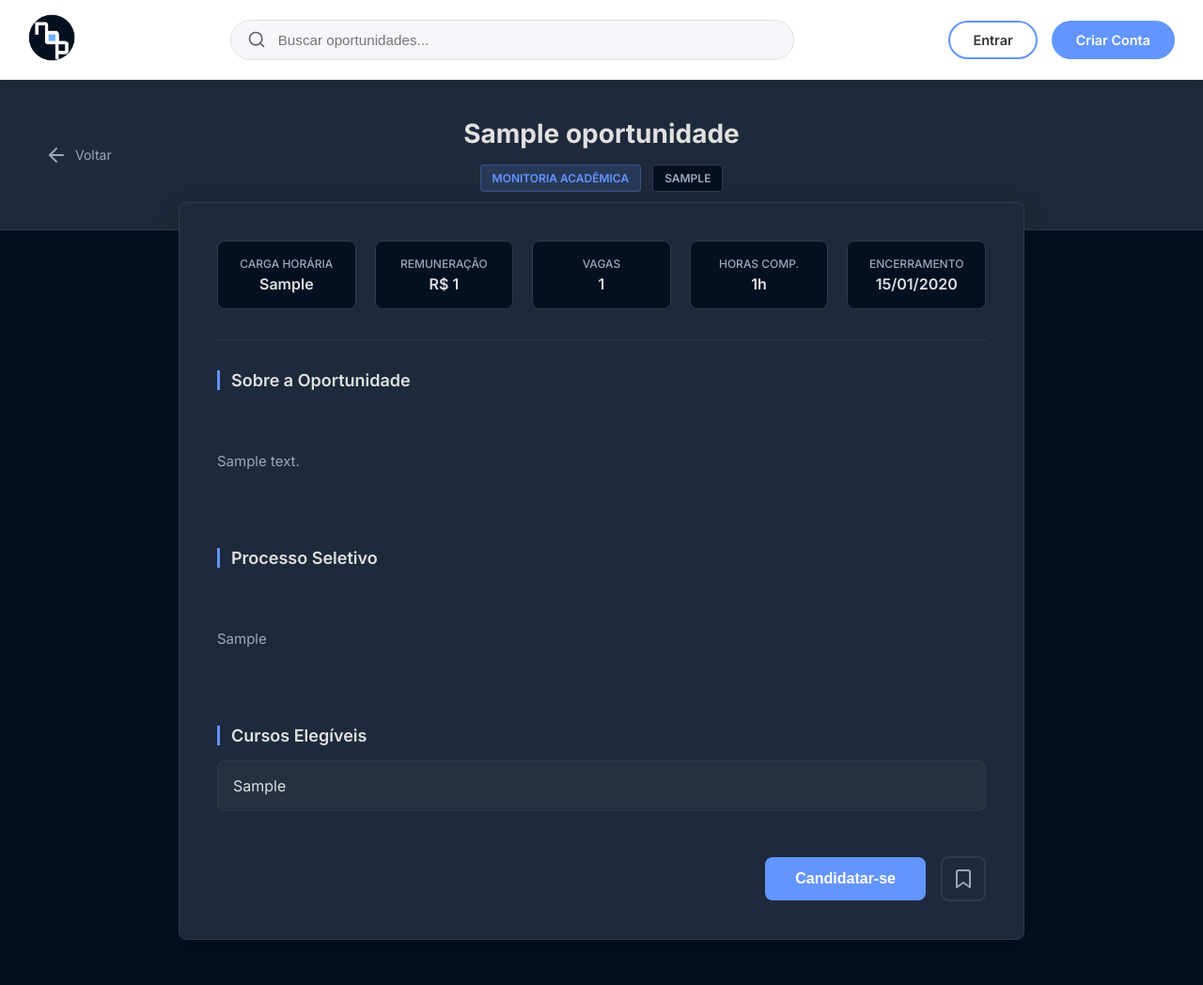
After one commit to udagla5/INF1039---25.2---Time-1, a Django app: page /oportunidade/1/ in a window 1280 px wide. The commit adds this page. Shown: the whole page at 94% size. Run offline with Django 5.2, Linux system fonts and the light colour scheme; tables that the repository leaves empty hold one stand-in row (values such as "Sample post").

Commit message:
tela oportunidade

```diff
--- a/Projeto Django/nop/contas/urls.py
+++ b/Projeto Django/nop/contas/urls.py
@@ -3,6 +3,9 @@ from django.urls import path
 from django.contrib.auth import views as auth_views
 from . import views
 from .views import FeedView
+from django.urls import path
+from . import views
+
 
 
 urlpatterns = [
@@ -24,6 +27,7 @@ urlpatterns = [
     # ========== OPORTUNIDADES ==========
     # URL de criação (que já deve estar funcionando)
     path('criar-oportunidade/', views.criar_oportunidade, name='criar_oportunidade'),
+    path('oportunidade/<int:id>/', views.detalhe_oportunidade, name='detalhe_oportunidade'),
 
     # 🔑 ADICIONE ESTA LINHA: O nome 'lista_oportunidades' é o que o redirect procura.
     path('', views.lista_oportunidades, name='lista_oportunidades'),
--- a/Projeto Django/nop/contas/views.py
+++ b/Projeto Django/nop/contas/views.py
@@ -10,6 +10,13 @@ from django.http import JsonResponse
 from django.urls import reverse_lazy
 from .forms import OportunidadeForm, CustomLoginForm, InteressesForm, EditarPerfilForm, UsuarioForm, MensagemForm
 from .models import Oportunidade, Usuario, Mensagem
+from django.shortcuts import render, get_object_or_404
+from .models import Oportunidade
+
+def detalhe_oportunidade(request, id):
+    # Busca a oportunidade pelo ID ou retorna erro 404 se não existir
+    oportunidade = get_object_or_404(Oportunidade, pk=id)
+    return render(request, 'oportunidade.html', {'oportunidade': oportunidade})
 
 # ========== PÁGINAS PRINCIPAIS ==========
 def home(request):
--- /dev/null
+++ b/Projeto Django/nop/static/css/oportunidade.css
@@ -0,0 +1,224 @@
+/* static/css/oportunidade.css */
+
+.op-detail-page {
+    background: var(--background-dark); /* Usando variável do base.css */
+    min-height: 100vh;
+    padding-bottom: 48px;
+    font-family: 'Inter', sans-serif;
+}
+
+/* --- Header --- */
+.op-detail-header {
+    background: var(--primary-dark-light); /* Usando variável do base.css */
+    padding: 40px 24px;
+    border-bottom: 1px solid var(--border-color);
+    text-align: center;
+    position: relative;
+}
+
+.op-back-btn {
+    position: absolute;
+    left: 48px;
+    top: 50%;
+    transform: translateY(-50%);
+    display: flex;
+    align-items: center;
+    gap: 8px;
+    color: var(--text-gray);
+    text-decoration: none;
+    font-size: 14px;
+    transition: color 0.2s;
+}
+
+.op-back-btn:hover {
+    color: var(--primary-blue);
+}
+
+.op-title {
+    font-size: 28px;
+    color: var(--text-light);
+    margin: 0 0 16px 0;
+    font-weight: 700;
+}
+
+.op-badges {
+    display: flex;
+    justify-content: center;
+    gap: 12px;
+}
+
+.badge {
+    padding: 6px 12px;
+    border-radius: 4px;
+    font-size: 12px;
+    font-weight: 600;
+    text-transform: uppercase;
+}
+
+.badge-tipo {
+    background: rgba(99, 149, 255, 0.15); /* Transparência baseada no primary-blue */
+    color: var(--primary-blue);
+    border: 1px solid rgba(99, 149, 255, 0.3);
+}
+
+.badge-local {
+    background: var(--primary-dark);
+    color: var(--text-gray);
+    border: 1px solid var(--border-color);
+}
+
+/* --- Container Principal --- */
+.op-container {
+    max-width: 900px;
+    margin: -30px auto 0;
+    background: var(--primary-dark-light); /* Fundo do card igual base.css */
+    border-radius: var(--border-radius);
+    border: 1px solid var(--border-color);
+    padding: 40px;
+    position: relative;
+    box-shadow: var(--shadow-lg);
+}
+
+/* --- Grid de Infos --- */
+.op-grid-info {
+    display: grid;
+    grid-template-columns: repeat(auto-fit, minmax(140px, 1fr));
+    gap: 20px;
+    margin-bottom: 32px;
+}
+
+.info-card {
+    background: var(--background-dark);
+    padding: 16px;
+    border-radius: var(--border-radius);
+    border: 1px solid var(--border-color);
+    text-align: center;
+}
+
+.info-card .label {
+    display: block;
+    font-size: 12px;
+    color: var(--text-gray);
+    margin-bottom: 4px;
+    text-transform: uppercase;
+    font-weight: 500;
+}
+
+.info-card .value {
+    display: block;
+    font-size: 16px;
+    color: var(--text-light);
+    font-weight: 600;
+}
+
+.op-divider {
+    border: 0;
+    height: 1px;
+    background: var(--border-color);
+    margin: 32px 0;
+}
+
+/* --- Seções de Texto --- */
+.op-section {
+    margin-bottom: 32px;
+}
+
+.op-section h2 {
+    font-size: 18px;
+    color: var(--text-light);
+    margin-bottom: 16px;
+    border-left: 3px solid var(--primary-blue);
+    padding-left: 12px;
+    font-weight: 600;
+}
+
+.op-text-content {
+    color: var(--text-gray);
+    line-height: 1.6;
+    font-size: 15px;
+    white-space: pre-wrap;
+}
+
+.op-text-highlight {
+    color: var(--text-light);
+    background: rgba(255, 255, 255, 0.03);
+    padding: 16px;
+    border-radius: var(--border-radius);
+    border: 1px solid var(--border-color);
+}
+
+/* --- Botões de Ação --- */
+.op-actions {
+    display: flex;
+    gap: 16px;
+    margin-top: 48px;
+    align-items: center;
+    justify-content: flex-end; /* Botões à direita */
+}
+
+.btn-candidatar {
+    background: var(--primary-blue);
+    color: white;
+    border: none;
+    padding: 14px 32px;
+    border-radius: var(--border-radius);
+    font-size: 16px;
+    font-weight: 600;
+    cursor: pointer;
+    transition: filter 0.2s;
+}
+
+.btn-candidatar:hover {
+    filter: brightness(1.1);
+}
+
+/* Estilo do botão de favoritar igual ao feed (bookmark) */
+.btn-favoritar-feed {
+    background: transparent;
+    border: 2px solid var(--border-color);
+    color: var(--text-gray); /* Cor do ícone inativo */
+    width: 48px;
+    height: 48px;
+    border-radius: var(--border-radius);
+    cursor: pointer;
+    display: flex;
+    align-items: center;
+    justify-content: center;
+    transition: all 0.2s;
+}
+
+.btn-favoritar-feed:hover {
+    border-color: var(--primary-blue);
+    color: var(--primary-blue);
+}
+
+.btn-favoritar-feed svg {
+    stroke-width: 2px;
+}
+
+/* Responsividade */
+@media (max-width: 768px) {
+    .op-container {
+        margin: 0;
+        border-radius: 0;
+        border-left: none;
+        border-right: none;
+        padding: 24px;
+    }
+
+    .op-back-btn span {
+        display: none;
+    }
+
+    .op-back-btn {
+        left: 20px;
+    }
+
+    .op-actions {
+        justify-content: space-between; /* Espalha os botões no mobile */
+    }
+
+    .btn-candidatar {
+        flex: 1; /* Ocupa o espaço restante */
+    }
+}
--- /dev/null
+++ b/Projeto Django/nop/templates/oportunidade.html
@@ -0,0 +1,85 @@
+{% extends 'base.html' %}
+{% load static %}
+
+{% block title %}{{ oportunidade.titulo }} | NOP{% endblock %}
+
+{% block extra_css %}
+<link rel="stylesheet" href="{% static 'css/oportunidade.css' %}" />
+{% endblock %}
+
+{% block content %}
+<div class="op-detail-page">
+
+    <header class="op-detail-header">
+        <a href="javascript:history.back()" class="op-back-btn">
+            <svg width="24" height="24" viewBox="0 0 24 24" fill="none" stroke="currentColor" stroke-width="2" stroke-linecap="round" stroke-linejoin="round">
+                <line x1="19" y1="12" x2="5" y2="12"></line>
+                <polyline points="12 19 5 12 12 5"></polyline>
+            </svg>
+            Voltar
+        </a>
+        <h1 class="op-title">{{ oportunidade.titulo }}</h1>
+        <div class="op-badges">
+            <span class="badge badge-tipo">{{ oportunidade.get_tipo_display }}</span>
+            <span class="badge badge-local">{{ oportunidade.local }}</span>
+        </div>
+    </header>
+
+    <main class="op-container">
+        <div class="op-grid-info">
+            <div class="info-card">
+                <span class="label">Carga Horária</span>
+                <span class="value">{{ oportunidade.carga_horaria }}</span>
+            </div>
+            <div class="info-card">
+                <span class="label">Remuneração</span>
+                <span class="value">R$ {{ oportunidade.remuneracao }}</span>
+            </div>
+            <div class="info-card">
+                <span class="label">Vagas</span>
+                <span class="value">{{ oportunidade.num_vagas }}</span>
+            </div>
+            <div class="info-card">
+                <span class="label">Horas Comp.</span>
+                <span class="value">{{ oportunidade.horas_complementares }}h</span>
+            </div>
+            <div class="info-card">
+                <span class="label">Encerramento</span>
+                <span class="value">{{ oportunidade.data_encerramento|date:"d/m/Y" }}</span>
+            </div>
+        </div>
+
+        <hr class="op-divider">
+
+        <section class="op-section">
+            <h2>Sobre a Oportunidade</h2>
+            <div class="op-text-content">
+                {{ oportunidade.descricao|linebreaks }}
+            </div>
+        </section>
+
+        <section class="op-section">
+            <h2>Processo Seletivo</h2>
+            <div class="op-text-content">
+                {{ oportunidade.processo_seletivo|linebreaks }}
+            </div>
+        </section>
+
+        <section class="op-section">
+            <h2>Cursos Elegíveis</h2>
+            <p class="op-text-highlight">{{ oportunidade.cursos_elegiveis }}</p>
+        </section>
+
+        <div class="op-actions">
+            <button class="btn-candidatar">Candidatar-se</button>
+
+            <button class="btn-favoritar-feed" title="Salvar Oportunidade">
+                <svg width="24" height="24" viewBox="0 0 24 24" fill="none" stroke="currentColor" stroke-width="2" stroke-linecap="round" stroke-linejoin="round">
+                    <path d="M19 21l-7-5-7 5V5a2 2 0 0 1 2-2h10a2 2 0 0 1 2 2z"></path>
+                </svg>
+            </button>
+        </div>
+
+    </main>
+</div>
+{% endblock %}
```
Also changed, not shown: Projeto Django/nop/static/css/feed.css (+27 -0 lines), Projeto Django/nop/templates/feed.html (+29 -49 lines).
